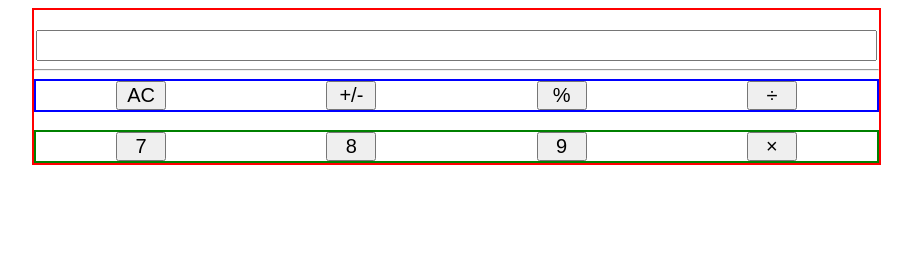
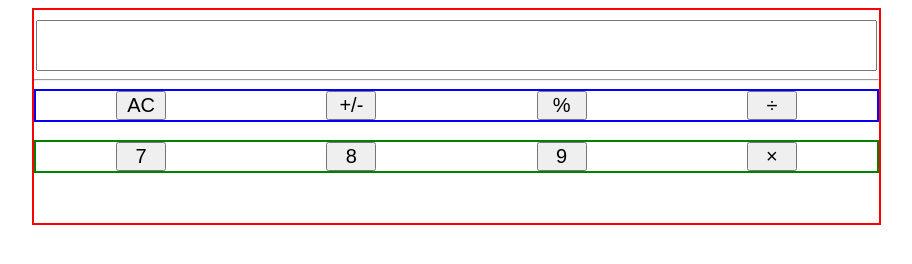
Before and after one commit to seba3510/Calculator, a plain HTML site: page index.html in a window 1280 px wide. Shown: the whole page, without its empty margins (176-1088 px from the left). Drawn offline with Linux system fonts and the light colour scheme.

Commit message:
Add style to input screen

```diff
--- a/index.html
+++ b/index.html
@@ -18,7 +18,7 @@
 
 
 
-        <div>
+        <div class="screen">
             <input type="text" readonly>
         </div>
 
--- a/styles.css
+++ b/styles.css
@@ -1,11 +1,11 @@
 .container {
-    /* box-sizing: border-box; */
+    /* box-sizing: content-box */
     border: 2px solid red;
     text-align: center;
     margin-left: 200px;
     margin-right: 215px;
-    padding-top: 20px;
-
+    padding-bottom: 50px;
+    /* margin-top: 60px; */
 }
 
 
@@ -29,7 +29,12 @@ button {
 
 
 input {
-    height: 25px;
+    height: 45px;
     width: 98.5%;
     text-align: right;
+
 }
+
+.screen {
+    margin-top: 10px;
+}
```
